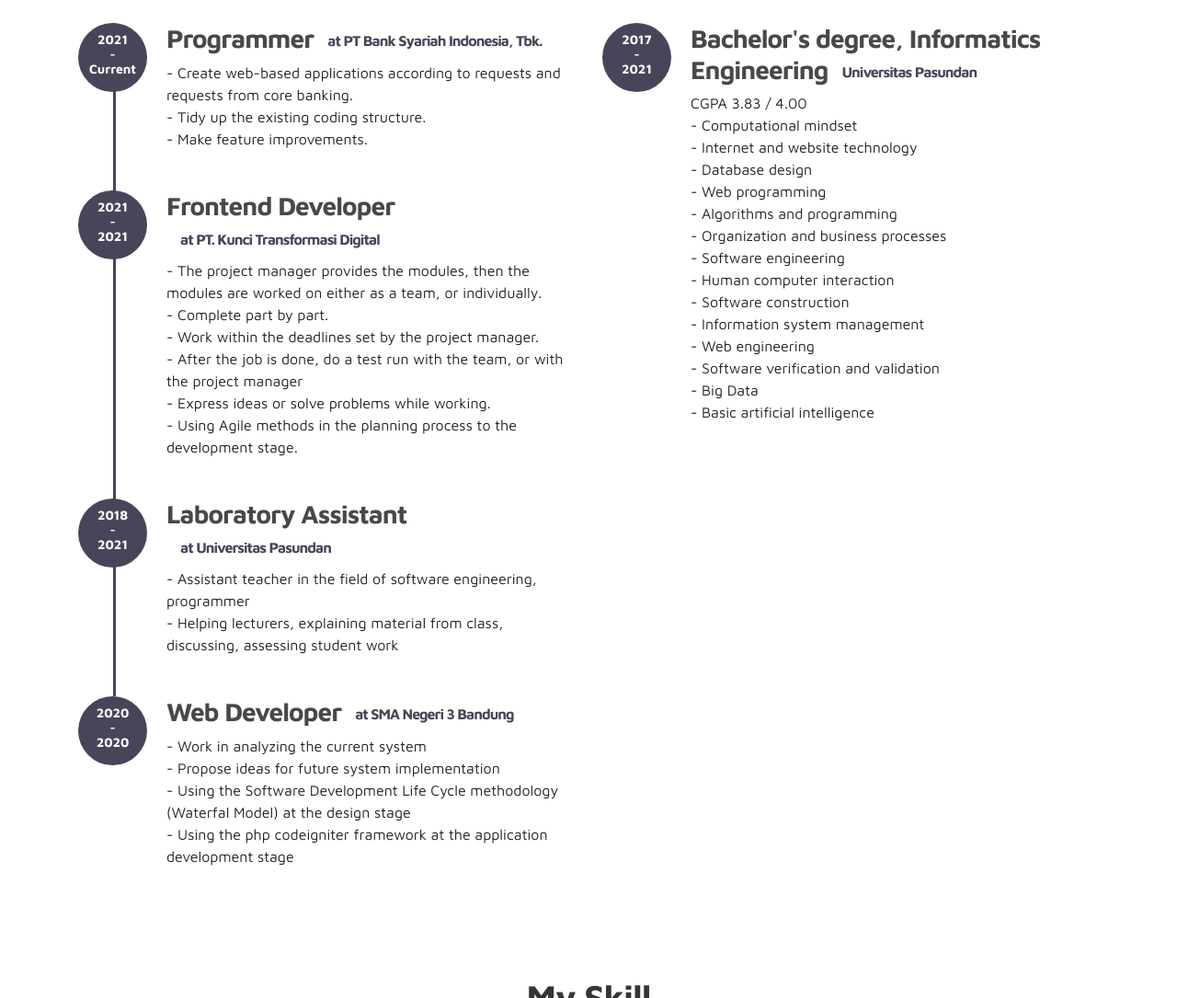
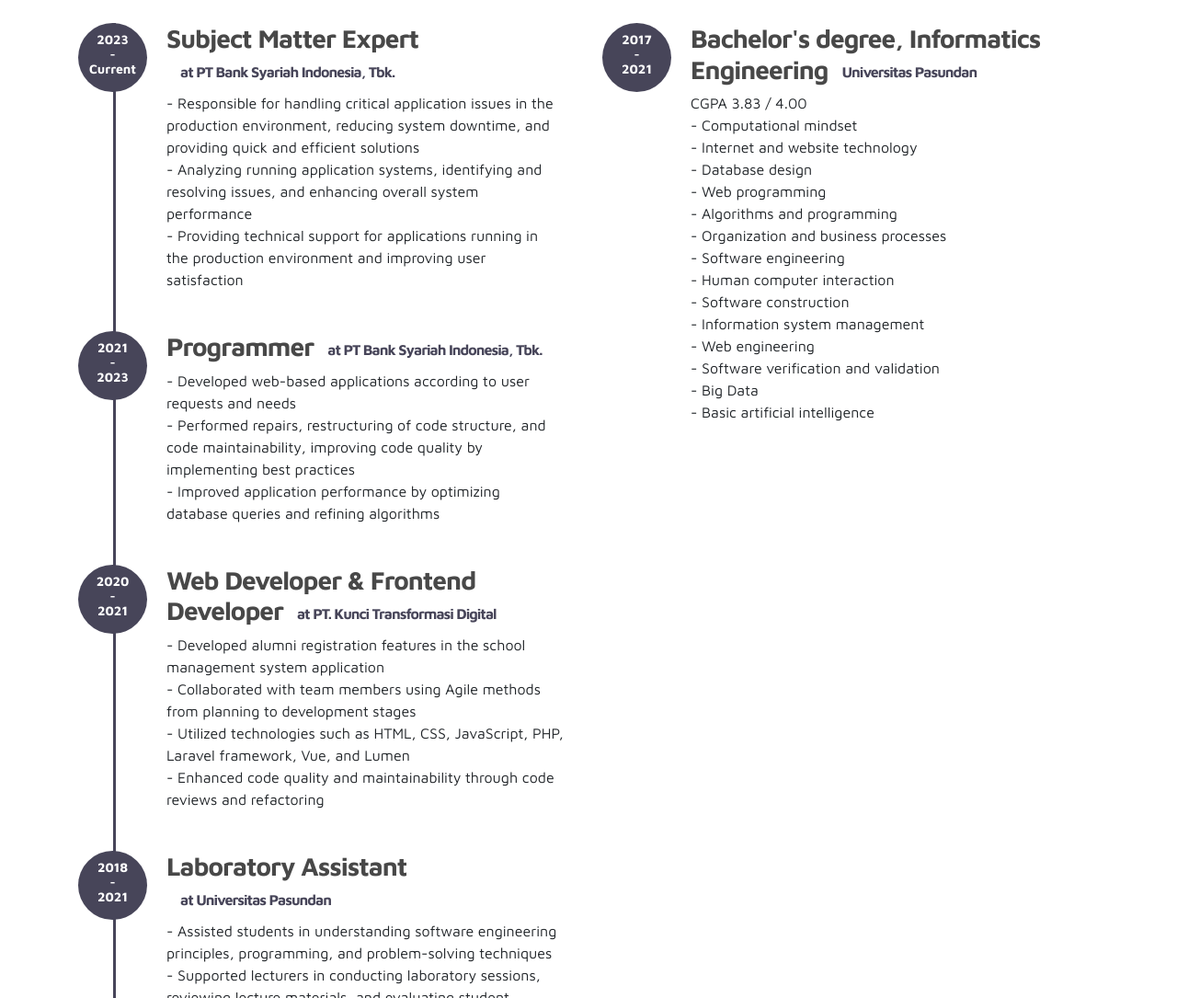
Before and after one commit to Dickyardianto/dickyardianto.github.io, a plain HTML site: page index.html in a window 1280 px wide. Shown: the part 1715-2800 px from the top of the page at 92% size. Drawn offline with Linux system fonts and the light colour scheme.

Commit message:
merubah experience dan merubah tampilan kontak

```diff
--- a/index.html
+++ b/index.html
@@ -152,36 +152,51 @@
           <div class="timeline">
             <div class="timeline-wrapper">
               <div class="timeline-yr">
-                <span>2021</span>
+                <span>2023</span>
                 <span class="strips">-</span>
                 <span>Current</span>
               </div>
               <div class="timeline-info">
+                <h3><span>Subject Matter Expert</span><small>at PT Bank Syariah Indonesia, Tbk.</small></h3>
+                <ul>
+                  <li>- Responsible for handling critical application issues in the production environment, reducing system
+                    downtime, and providing quick and efficient solutions</li>
+                  <li>- Analyzing running application systems, identifying and resolving issues, and enhancing overall system
+                    performance</li>
+                  <li>- Providing technical support for applications running in the production environment and improving user
+                    satisfaction</li>
+                </ul>
+              </div>
+            </div>
+            <div class="timeline-wrapper">
+              <div class="timeline-yr">
+                <span>2021</span>
+                <span class="strips">-</span>
+                <span>2023</span>
+              </div>
+              <div class="timeline-info">
                 <h3><span>Programmer</span><small>at PT Bank Syariah Indonesia, Tbk.</small></h3>
                 <ul>
-                  <li>- Create web-based applications according to requests and requests from core banking.</li>
-                  <li>- Tidy up the existing coding structure.</li>
-                  <li>- Make feature improvements.</li>
+                  <li>- Developed web-based applications according to user requests and needs</li>
+                  <li>- Performed repairs, restructuring of code structure, and code maintainability, improving code quality by implementing best practices</li>
+                  <li>- Improved application performance by optimizing database queries and refining algorithms</li>
                 </ul>
               </div>
             </div>
 
             <div class="timeline-wrapper">
               <div class="timeline-yr">
-                <span>2021</span>
+                <span>2020</span>
                 <span class="strips">-</span>
                 <span>2021</span>
               </div>
               <div class="timeline-info">
-                <h3><span>Frontend Developer</span><small>at PT. Kunci Transformasi Digital</small></h3>
+                <h3><span>Web Developer & Frontend Developer</span><small>at PT. Kunci Transformasi Digital</small></h3>
                 <ul>
-                  <li>- The project manager provides the modules, then the modules are worked on either as a team, or
-                    individually.</li>
-                  <li>- Complete part by part.</li>
-                  <li>- Work within the deadlines set by the project manager.</li>
-                  <li>- After the job is done, do a test run with the team, or with the project manager</li>
-                  <li>- Express ideas or solve problems while working.</li>
-                  <li>- Using Agile methods in the planning process to the development stage.</li>
+                  <li>- Developed alumni registration features in the school management system application</li>
+                  <li>- Collaborated with team members using Agile methods from planning to development stages</li>
+                  <li>- Utilized technologies such as HTML, CSS, JavaScript, PHP, Laravel framework, Vue, and Lumen </li>
+                  <li>- Enhanced code quality and maintainability through code reviews and refactoring </li>
                 </ul>
               </div>
             </div>
@@ -195,8 +210,10 @@
               <div class="timeline-info">
                 <h3><span>Laboratory Assistant</span><small>at Universitas Pasundan</small></h3>
                 <ul>
-                  <li>- Assistant teacher in the field of software engineering, programmer</li>
-                  <li>- Helping lecturers, explaining material from class, discussing, assessing student work</li>
+                  <li>- Assisted students in understanding software engineering principles, programming, and problem-solving techniques</li>
+                  <li>- Supported lecturers in conducting laboratory sessions, reviewing lecture materials, and evaluating student
+                    assignments and projects</li>
+                  <li>- Created educational materials for laboratory sessions</li>
                 </ul>
               </div>
             </div>
@@ -210,10 +227,11 @@
               <div class="timeline-info">
                 <h3><span>Web Developer<small>at SMA Negeri 3 Bandung</small></h3>
                 <ul>
-                  <li>- Work in analyzing the current system</li>
-                  <li>- Propose ideas for future system implementation</li>
-                  <li>- Using the Software Development Life Cycle methodology (Waterfal Model) at the design stage</li>
-                  <li>- Using the php codeigniter framework at the application development stage</li>
+                  <li>- Analyzed existing systems to identify shortcomings and potential improvements</li>
+                  <li>- Participated in generating ideas and implementation strategies for system development</li>
+                  <li>- Used SDLC methodology (Waterfall model) in planning the design phase and framework</li>
+                  <li>- Developed applications using HTML, CSS, JavaScript, and Codeigniter Framework</li>
+                  <li>- Responsible for developing and implementing new features according to user needs and ensuring thorough testing</li>
                 </ul>
               </div>
             </div>
@@ -269,11 +287,12 @@
             <div class="col-lg-6 col-12 mx-auto">
               <h2 class="text-center">Intermediate</h2>
               <p>Frontend Development, Backend Development, Web Development, API/JSON/XML,
-                Laravel, Version Control (Git), Ajax, Java/OOP Programming. </p>
+                Laravel, Version Control (Git), Ajax, Java/OOP Programming, Oracle </p>
             </div>
             <div class="col-lg-6 col-12 mx-auto advanced-classes">
               <h2 class="text-center">Advanced</h2>
-              <p> HTML/CSS/JavaScript, SQL/MySQL, Ms.Access, PHP, Codeigniter.</p>
+              <p> HTML/CSS/JavaScript, SQL/MySQL, Ms.Access, PHP, Codeigniter, PHP Frameworks,
+                RESTful WebServices, jQuery, SOAP, SoapUI, Functional Programming.</p>
             </div>
           </div>
         </div>
@@ -287,12 +306,12 @@
     <div class="container">
       <div class="row">
 
-        <div class="col-lg-12 col-12">
+        <div class="col-12">
           <div class="contact-form">
             <h2 class="mb-4 text-center">Contact Me</h2>
 
             <div class="row">
-              <div class="col-lg-6 offset-3 col-12">
+              <div class="col-12 col-lg-6 offset-lg-3">
                 <form action="" method="get">
                   <div class="row">
                     <div class="col-lg-6 col-12">
```
